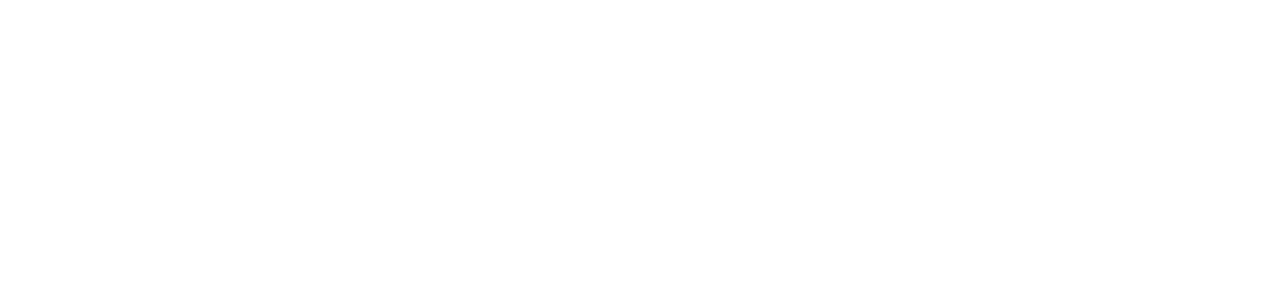
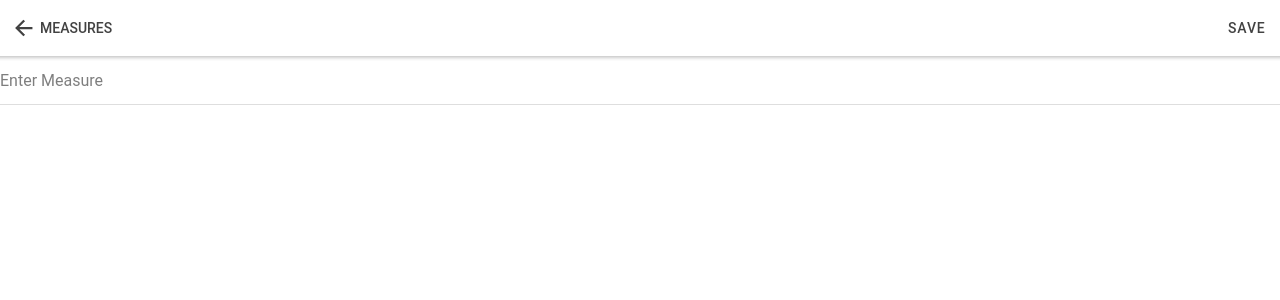
Before and after one commit to flaviocopes/ionic-project-weight, a React (Create React App) app: page /add in a window 1280 px wide. Shown: the top 300 px of the page. Built offline with nearby package versions, Linux system fonts and the light colour scheme.

Commit message:
Finish the application
Add a form to submit a new measure instead of the `ViewMessage` component. Store and display the new measure when entered

```diff
--- a/src/App.tsx
+++ b/src/App.tsx
@@ -1,9 +1,9 @@
-import React from 'react';
+import React, { useState, useEffect } from 'react'
 import { Redirect, Route } from 'react-router-dom';
-import { IonApp, IonRouterOutlet } from '@ionic/react';
+import { IonApp, IonRouterOutlet, useIonViewWillEnter } from '@ionic/react'
 import { IonReactRouter } from '@ionic/react-router';
 import Home from './pages/Home';
-import ViewMessage from './pages/ViewMessage';
+import Add from './pages/Add';
 
 /* Core CSS required for Ionic components to work properly */
 import '@ionic/react/css/core.css';
@@ -23,17 +23,35 @@
 
 /* Theme variables */
 import './theme/variables.css';
+import { Measure, getMeasures } from './data/measures'
 
-const App: React.FC = () => (
-  <IonApp>
-    <IonReactRouter>
-      <IonRouterOutlet>
-        <Route path="/home" component={Home} exact={true} />
-        <Route path="/measure/:id" component={ViewMessage} exact={true} />
-        <Route exact path="/" render={() => <Redirect to="/home" />} />
-      </IonRouterOutlet>
-    </IonReactRouter>
-  </IonApp>
-);
+const App: React.FC = () => {
+  const [measures, setMeasures] = useState<Measure[]>([])
+    useEffect(() => {
+    const msgs = getMeasures()
+    setMeasures(msgs)
+  }, [])
 
+  return (
+    <IonApp>
+      <IonReactRouter>
+        <IonRouterOutlet>
+          <Route
+            path='/home'
+            render={() => (
+              <Home measures={measures} setMeasures={setMeasures} />
+            )}
+            exact={true}
+          />
+          <Route
+            path='/add'
+            render={() => <Add measures={measures} setMeasures={setMeasures} />}
+            exact={true}
+          />
+          <Route exact path='/' render={() => <Redirect to='/home' />} />
+        </IonRouterOutlet>
+      </IonReactRouter>
+    </IonApp>
+  )
+}
 export default App;
--- /dev/null
+++ b/src/pages/Add.tsx
@@ -0,0 +1,73 @@
+import React, { useState } from 'react';
+import { Measure, getMeasure } from '../data/measures';
+import {
+  IonBackButton,
+  IonButtons,
+  IonContent,
+  IonHeader,
+  IonItem,
+  IonPage,
+  IonToolbar,
+  IonInput,
+  IonButton,
+} from '@ionic/react'
+
+import { useHistory } from 'react-router-dom'
+
+import './Add.css';
+
+interface AddProps {
+  measures: Array<Measure>,
+  setMeasures: Function
+}
+
+const Add: React.FC<AddProps> = ({ measures, setMeasures }) => {
+  const [measure, setMeasure] = useState<string>('')
+  const history = useHistory()
+  const today = new Date()
+
+  return (
+    <IonPage id='view-measure-page'>
+      <IonHeader translucent>
+        <IonToolbar>
+          <IonButtons>
+            <IonBackButton text='Measures' defaultHref='/home'></IonBackButton>
+          </IonButtons>
+          <IonButtons slot='end'>
+            <IonButton onClick={() => {
+              setMeasures([
+                ...measures,
+                {
+                  weight: measure,
+                  id: Math.max.apply(
+                    Math,
+                    measures.map((item) => parseInt(item.weight))
+                  ),
+                  date:
+                    today.getDate() +
+                    ' ' +
+                    today.toLocaleString('default', { month: 'short' }),
+                },
+              ])
+              history.push('/home')
+            }}>Save</IonButton>
+          </IonButtons>
+        </IonToolbar>
+      </IonHeader>
+
+      <IonContent fullscreen>
+        <>
+          <IonItem>
+            <IonInput
+              value={measure}
+              placeholder='Enter Measure'
+              onIonChange={(e) => setMeasure(e.detail.value!)}
+            ></IonInput>
+          </IonItem>
+        </>
+      </IonContent>
+    </IonPage>
+  )
+}
+
+export default Add;
--- a/src/pages/Home.tsx
+++ b/src/pages/Home.tsx
@@ -16,13 +16,12 @@
 } from '@ionic/react'
 import './Home.css'
 
-const Home: React.FC = () => {
-  const [measures, setMeasures] = useState<Measure[]>([])
+interface HomeProps {
+  measures: Array<Measure>,
+  setMeasures: Function
+}
 
-  useIonViewWillEnter(() => {
-    const msgs = getMeasures()
-    setMeasures(msgs)
-  })
+const Home: React.FC<HomeProps> = ({measures, setMeasures}) => {
 
   const refresh = (e: CustomEvent) => {
     setTimeout(() => {
--- a/src/pages/ViewMessage.tsx
+++ /dev/null
@@ -1,67 +0,0 @@
-import React, { useState } from 'react';
-import { Measure, getMeasure } from '../data/measures';
-import {
-  IonBackButton,
-  IonButtons,
-  IonContent,
-  IonHeader,
-  IonIcon,
-  IonItem,
-  IonLabel,
-  IonNote,
-  IonPage,
-  IonToolbar,
-  useIonViewWillEnter
-} from '@ionic/react';
-import { personCircle } from 'ionicons/icons';
-import { RouteComponentProps } from 'react-router';
-import './ViewMeasure.css';
-
-interface ViewMeasureProps extends RouteComponentProps<{ id: string; }> { }
-
-const ViewMeasure: React.FC<ViewMeasureProps> = ({ match }) => {
-
-  const [measure, setMeasure] = useState<Measure>();
-
-  useIonViewWillEnter(() => {
-    const msg = getMeasure(parseInt(match.params.id, 10));
-    setMeasure(msg);
-  });
-
-  return (
-    <IonPage id="view-measure-page">
-      <IonHeader translucent>
-        <IonToolbar>
-          <IonButtons>
-            <IonBackButton text="Inbox" defaultHref="/home"></IonBackButton>
-          </IonButtons>
-        </IonToolbar>
-      </IonHeader>
-
-      <IonContent fullscreen>
-        {measure ? (
-          <>
-            <IonItem>
-              <IonLabel className="ion-text-wrap">
-                <h2>
-                  <span className="date">
-                    <IonNote>{measure.date}</IonNote>
-                  </span>
-                </h2>
-                <h3>To: <IonNote>Me</IonNote></h3>
-              </IonLabel>
-            </IonItem>
-
-            <div className="ion-padding">
-              <p>
-                Lorem ipsum dolor sit amet, consectetur adipisicing elit, sed do eiusmod tempor incididunt ut labore et dolore magna aliqua. Ut enim ad minim veniam, quis nostrud exercitation ullamco laboris nisi ut aliquip ex ea commodo consequat. Duis aute irure dolor in reprehenderit in voluptate velit esse cillum dolore eu fugiat nulla pariatur. Excepteur sint occaecat cupidatat non proident, sunt in culpa qui officia deserunt mollit anim id est laborum.
-              </p>
-            </div>
-          </>
-        ) : <div>Measure not found</div>}
-      </IonContent>
-    </IonPage>
-  );
-};
-
-export default ViewMeasure;
```
Also changed, not shown: src/pages/Add.css (renamed from src/pages/ViewMeasure.css).
